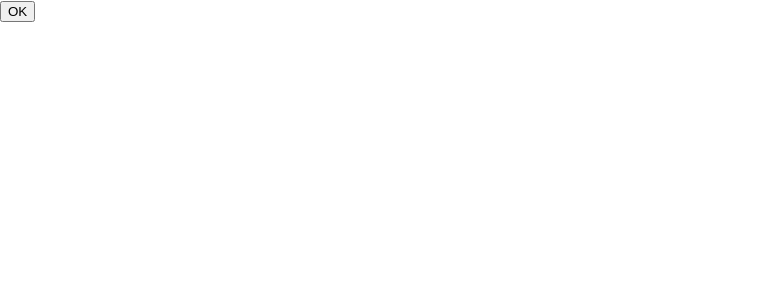
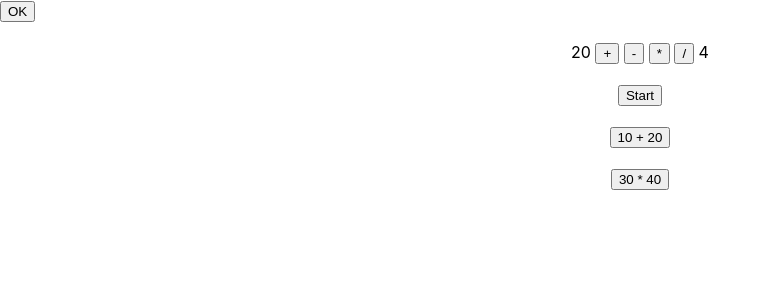
Before and after one commit to phutadonza/app1, a React (Create React App) app: page / in a window 1280 px wide. Shown: the top 300 px of the page, without its empty margins (0-771 px from the left). Built offline with nearby package versions, Linux system fonts and the light colour scheme.

Commit message:
create eventdata2
create function eventdata2

```diff
--- a/src/App.js
+++ b/src/App.js
@@ -1,11 +1,15 @@
 import React from 'react'
-import { Header,Content,Footer } from './func-components';
+//import { Header,Content,Footer } from './func-components';
 import Button from './class-components';
+import { Calculator2 } from './calculator';
+import { EventData2 } from './event-data';
 
 function App() {
   return (
     <>
       <Button/>
+      <Calculator2/>
+      <EventData2/>
     </>
   )
 }
--- /dev/null
+++ b/src/calculator.js
@@ -0,0 +1,26 @@
+/* eslint-disable */
+
+import React from 'react'
+
+export function Calculator2() {
+    const n1 = 20
+    const n2 = 4
+
+    const calculate = (op) =>{
+        let c = `${n1} ${op} ${n2}`
+        let r = eval(c)
+        alert(`${c} = ${r}`)
+    }
+
+    return(
+        <div style={{textAlign:'center',marginTop:20}}>
+            <span>{n1}</span>&nbsp;
+            <button onClick={()=>calculate('+')}>+</button>&nbsp;
+            <button onClick={()=>calculate('-')}>-</button>&nbsp;
+            <button onClick={()=>calculate('*')}>*</button>&nbsp;
+            <button onClick={()=>calculate('/')}>/</button>&nbsp;
+            <span>{n2}</span>
+        </div>
+    )
+
+    }
--- /dev/null
+++ b/src/event-data.js
@@ -0,0 +1,24 @@
+/* eslint-disable */
+import React from 'react'
+
+export function EventData2(){
+
+    const onClickStartStop = (ev) =>{
+        let t = ev.target.innerText
+        let s = (t === 'Start') ? 'Stop' : 'Start'
+        ev.target.innerText = s
+    }
+    const onClickAdd= (ev) =>{
+        let t = ev.target.innerText
+        let r = eval(t)
+        alert(`${t} = ${r}`)
+    }
+
+    return(
+        <div style={{textAlign:'center',marginTop:20}}>
+            <button onClick={(ev)=> onClickStartStop(ev)}>Start</button><br/><br/>
+            <button onClick={(ev)=>onClickAdd(ev)}>10 + 20</button><br/><br/>
+            <button onClick={(ev)=>onClickAdd(ev)}>30 * 40</button><br/><br/>
+        </div>
+    )
+}
```
